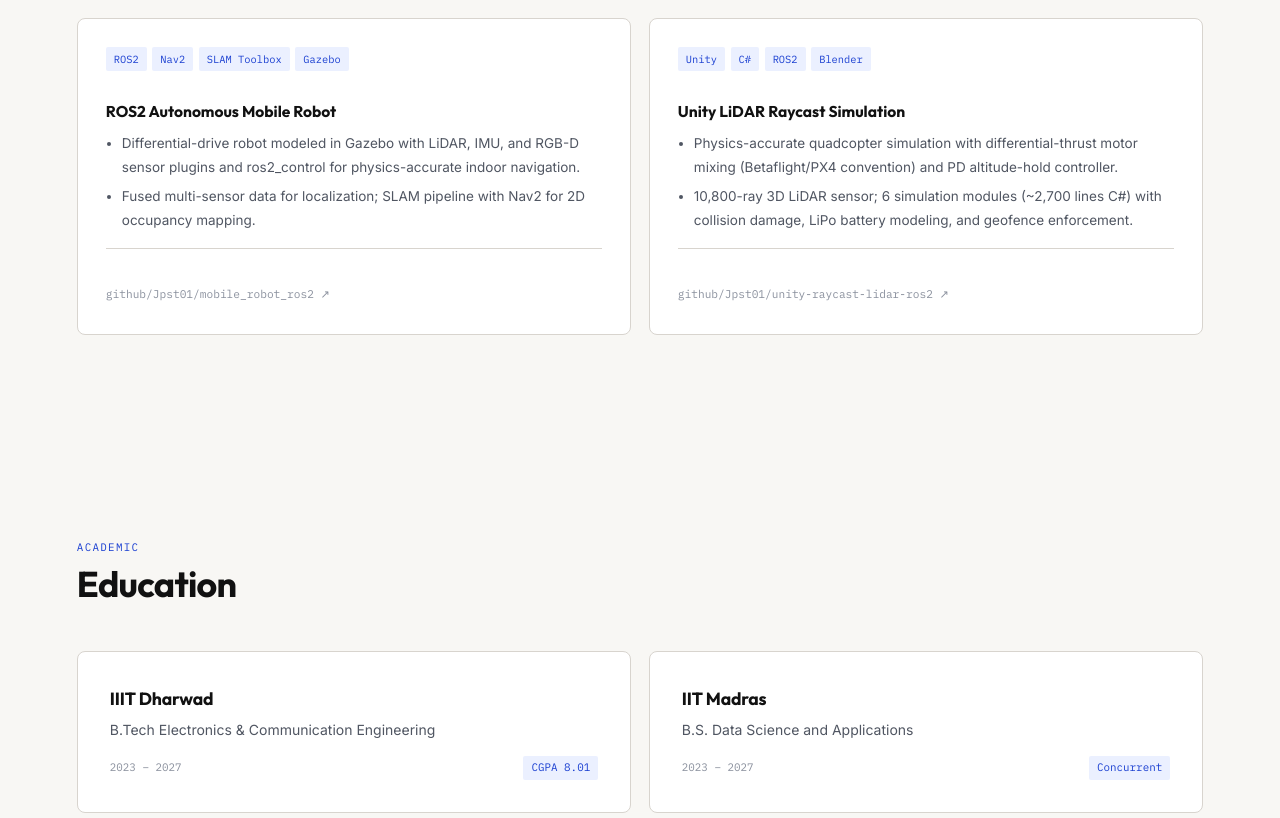
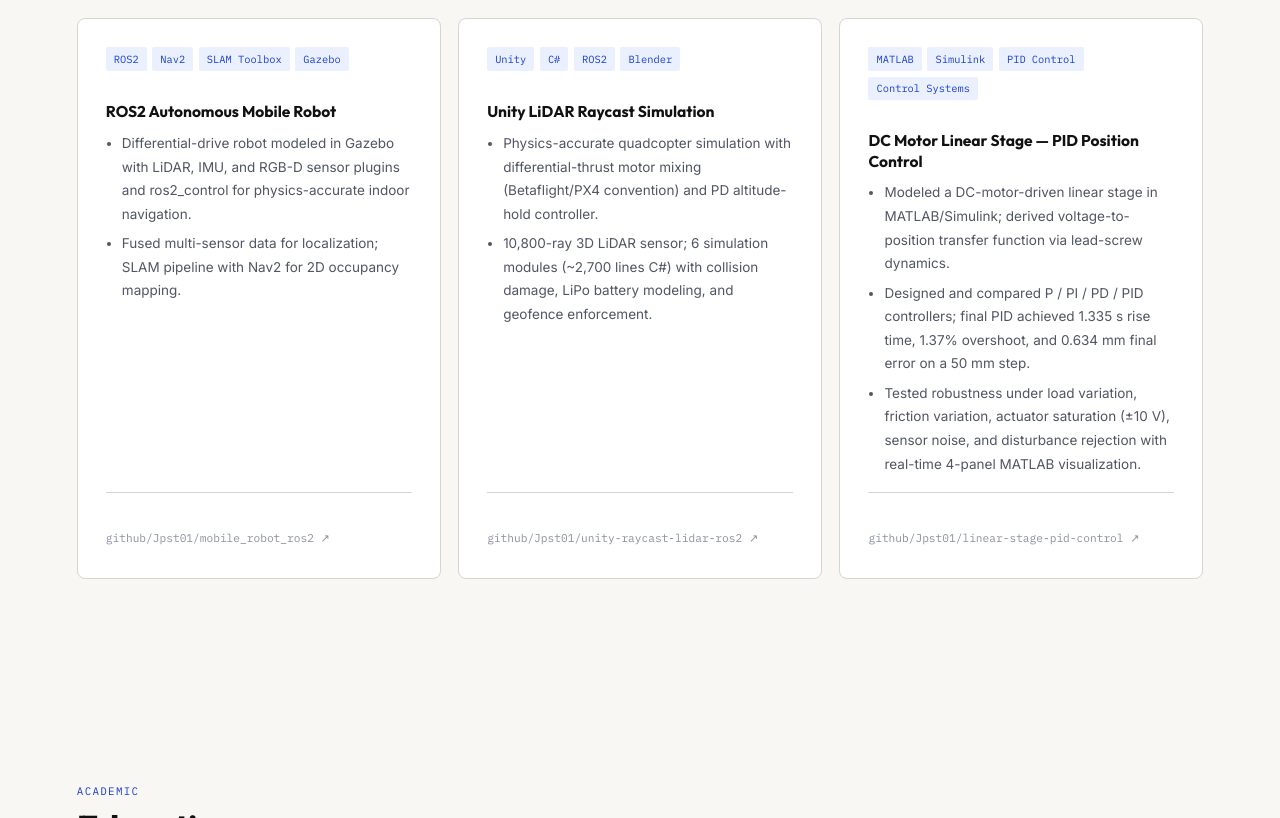
Before and after one commit to Jpst01/Jpst01.github.io, a plain HTML site: page index.html in a window 1280 px wide. Shown: the part 2599-3417 px from the top of the page. Drawn offline with Linux system fonts and the light colour scheme.

Commit message:
Add project card for DC Motor Linear Stage PID Control

```diff
--- a/index.html
+++ b/index.html
@@ -877,6 +877,28 @@
         <span class="proj-link">github/Jpst01/unity-raycast-lidar-ros2 ↗</span>
       </div>
     </a>
+
+    <a class="project-card reveal" href="https://github.com/Jpst01/linear-stage-pid-control" target="_blank" rel="noopener">
+      <div class="proj-tags">
+        <span class="proj-tag">MATLAB</span>
+        <span class="proj-tag">Simulink</span>
+        <span class="proj-tag">PID Control</span>
+        <span class="proj-tag">Control Systems</span>
+      </div>
+      <div class="card-title">DC Motor Linear Stage — PID Position Control</div>
+      <div class="card-desc">
+        <ul>
+          <li>Modeled a DC-motor-driven linear stage in MATLAB/Simulink; derived voltage-to-position transfer function via lead-screw dynamics.</li>
+          <li>Designed and compared P / PI / PD / PID controllers; final PID achieved 1.335 s rise time, 1.37% overshoot, and 0.634 mm final error on a 50 mm step.</li>
+          <li>Tested robustness under load variation, friction variation, actuator saturation (±10 V), sensor noise, and disturbance rejection with real-time 4-panel MATLAB visualization.</li>
+        </ul>
+      </div>
+      <div class="card-footer">
+        <span class="proj-link">github/Jpst01/linear-stage-pid-control ↗</span>
+      </div>
+    </a>
+
+
   </div>
 </section>
 
```
